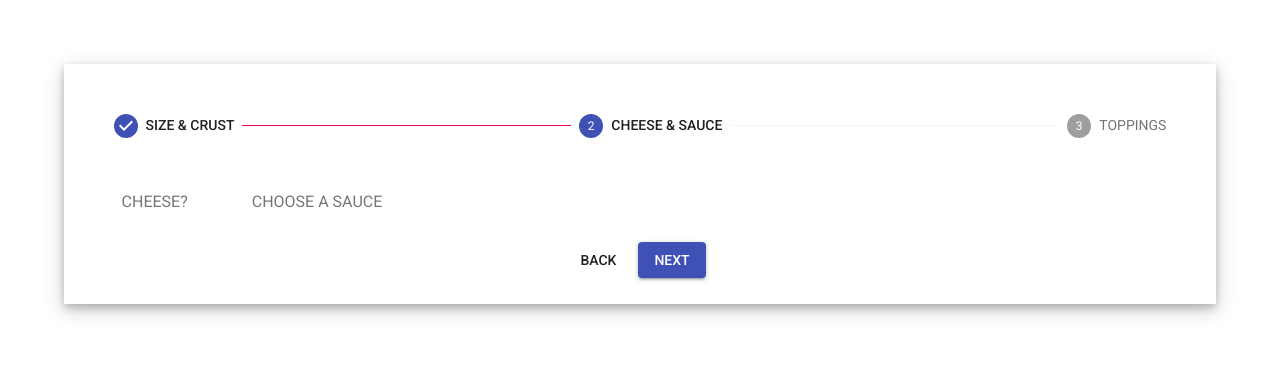
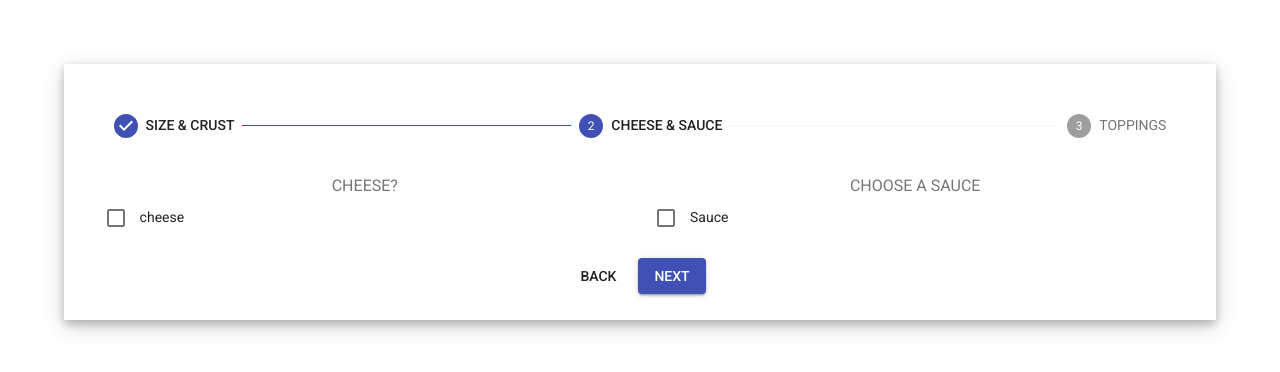
Before and after one commit to rrohitmaheshwari/Web-UI-Design-and-Development, a React (Create React App) app in the folder google-charts-pizza/: page / in a window 1280 px wide. Both pictures are taken after a click on the button "NEXT". Shown: the top 372 px of the page. Built offline with nearby package versions, Linux system fonts and the light colour scheme.

Commit message:
Adding components for step2

```diff
--- a/google-charts-pizza/src/components/step1.js
+++ b/google-charts-pizza/src/components/step1.js
@@ -68,7 +68,7 @@ class RadioButtonsGroup extends React.Component {
         return (
             <div className={classes.root}>
 
-                <FormControl component="fieldset" className={classes.formControl}>
+                <FormControl component="fieldset" className={classes.formControl} fullWidth={true}>
                     <FormLabel component="legend">HANDMADE TOSSED</FormLabel>
                     <p>Garlic-seasoned crust with a rich, buttery taste...</p>
                     <RadioGroup
@@ -85,7 +85,7 @@ class RadioButtonsGroup extends React.Component {
                     </RadioGroup>
                 </FormControl>
 
-                <FormControl component="fieldset" className={classes.formControl}>
+                <FormControl component="fieldset" className={classes.formControl} fullWidth={true}>
                     <FormLabel component="legend">HANDMADE PAN</FormLabel>
                     <p>Two layers of cheese toppings to the edge, and a crust thats bakes up golden and crispy with a
                         buttery taste.</p>
@@ -100,7 +100,7 @@ class RadioButtonsGroup extends React.Component {
                     </RadioGroup>
                 </FormControl>
 
-                <FormControl component="fieldset" className={classes.formControl}>
+                <FormControl component="fieldset" className={classes.formControl} fullWidth={true}>
                     <FormLabel component="legend">CRUNCHY THIN CRUST</FormLabel>
                     <p>Thin enough for the optimum crispy to crunchy ratio.</p>
                     <RadioGroup
@@ -115,7 +115,7 @@ class RadioButtonsGroup extends React.Component {
                     </RadioGroup>
                 </FormControl>
 
-                <FormControl component="fieldset" className={classes.formControl}>
+                <FormControl component="fieldset" className={classes.formControl} fullWidth={true}>
                     <FormLabel component="legend">BROOKLYN STYLE</FormLabel>
                     <p>Hand streched to be big, thin, and perfectly foldable.</p>
                     <RadioGroup
--- a/google-charts-pizza/src/components/step2.js
+++ b/google-charts-pizza/src/components/step2.js
@@ -1,17 +1,19 @@
 import React from 'react';
 import {withStyles} from '@material-ui/core/styles';
-import Radio from '@material-ui/core/Radio';
-import RadioGroup from '@material-ui/core/RadioGroup';
+import FormGroup from '@material-ui/core/FormGroup';
 import FormControlLabel from '@material-ui/core/FormControlLabel';
 import FormControl from '@material-ui/core/FormControl';
 import FormLabel from '@material-ui/core/FormLabel';
+import Checkbox from '@material-ui/core/Checkbox';
+import Radio from '@material-ui/core/Radio';
+import RadioGroup from '@material-ui/core/RadioGroup';
 
 const styles = theme => ({
     root: {
         display: 'flex',
     },
     formControl: {
-        margin: theme.spacing.unit * 4,
+        margin: theme.spacing.unit * 2,
     },
     group: {
         margin: `${theme.spacing.unit}px 0`,
@@ -20,9 +22,20 @@ const styles = theme => ({
 
 class RadioButtonsGroup extends React.Component {
     state = {
-
+        cheeseCheck : false,
+        sauceCheck: false,
+        sauceSelected: 'Robust Inspired Tomato',
     };
 
+    handleChange = name => event => {
+        this.setState({ [name]: event.target.checked });
+    };
+
+    handleChangeSauceSelected = event => {
+        this.setState({
+            sauceSelected :event.target.value,
+        });
+    };
 
 
     render() {
@@ -31,13 +44,48 @@ class RadioButtonsGroup extends React.Component {
         return (
             <div className={classes.root}>
 
-                <FormControl component="fieldset" className={classes.formControl}>
+                <FormControl component="fieldset" className={classes.formControl} fullWidth={true}>
                     <FormLabel component="legend">CHEESE?</FormLabel>
+                    <FormGroup>
+                        <FormControlLabel
+                            control={
+                                <Checkbox checked={this.state.cheeseCheck} onChange={this.handleChange('cheeseCheck')} value="cheeseCheck" />
+                            }
+                            label="cheese"
+                        />
+                    </FormGroup>
 
                 </FormControl>
 
-                <FormControl component="fieldset" className={classes.formControl}>
+                <FormControl component="fieldset" className={classes.formControl} fullWidth={true}>
                     <FormLabel component="legend">CHOOSE A SAUCE</FormLabel>
+                    <FormGroup>
+                        <FormControlLabel
+                            control={
+                                <Checkbox checked={this.state.sauceCheck} onChange={this.handleChange('sauceCheck')} value="sauceCheck" />
+                            }
+                            label="Sauce"
+                        />
+                    </FormGroup>
+
+
+                    {this.state.sauceCheck &&
+                    <RadioGroup
+                        aria-label="Sauce Selected"
+                        name="sauceSelected"
+                        className={classes.group}
+                        value={this.state.sauceSelected}
+                        onChange={this.handleChangeSauceSelected}
+                    >
+                        <FormControlLabel value="Robust Inspired Tomato" control={<Radio/>}
+                                          label="Robust Inspired Tomato Sauce"/>
+                        <FormControlLabel value="Hearty Marinara" control={<Radio/>} label="Hearty Marinara Sauce"/>
+                        <FormControlLabel value="BBQ" control={<Radio/>} label="BBQ Sauce"/>
+                        <FormControlLabel value="Garlic Parmesan White" control={<Radio/>}
+                                          label="Garlic Parmesan White Sauce"/>
+                        <FormControlLabel value="Alfredo" control={<Radio/>} label="Alfredo Sauce"/>
+                    </RadioGroup>
+                    }
 
                 </FormControl>
 
```
